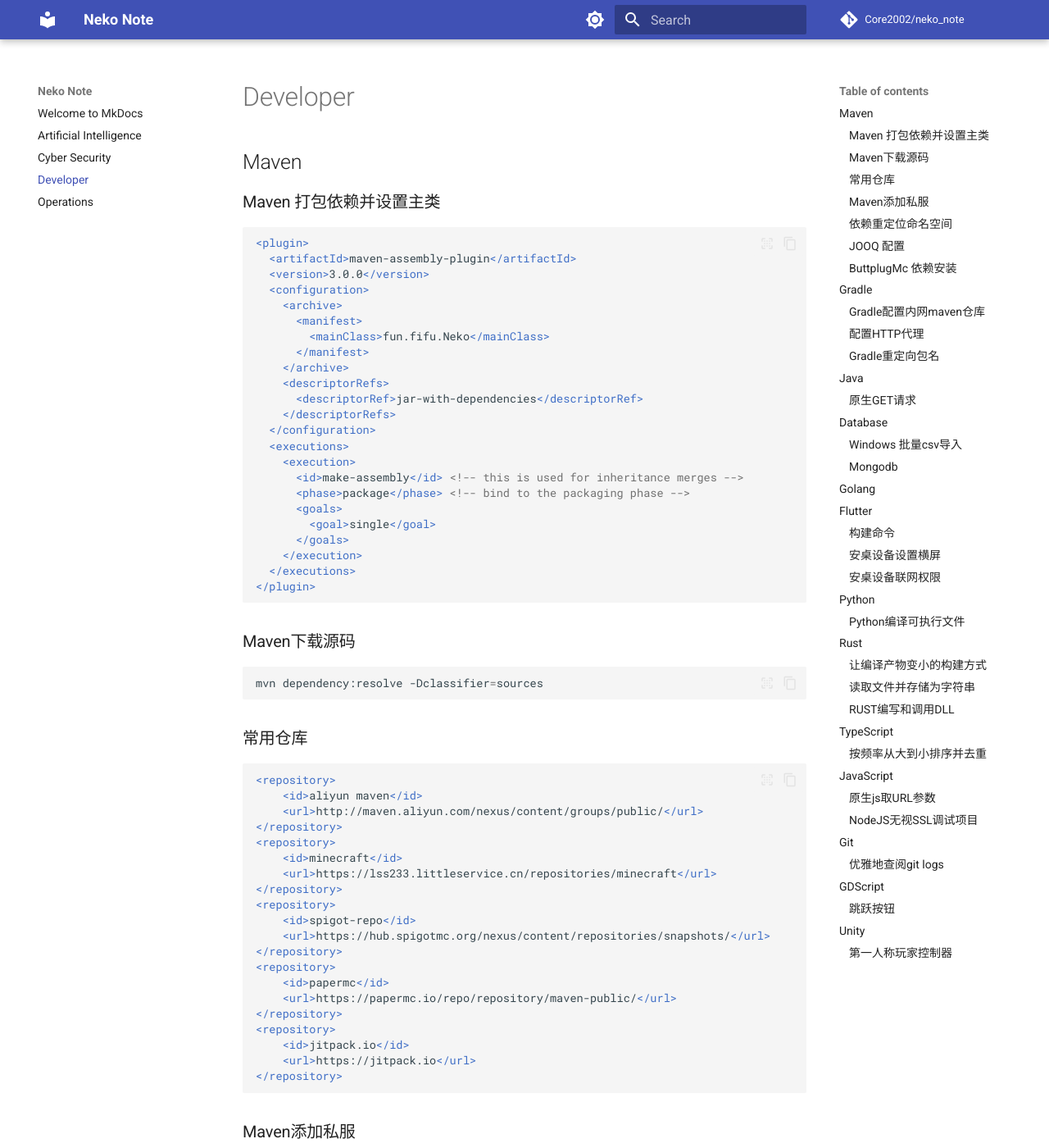
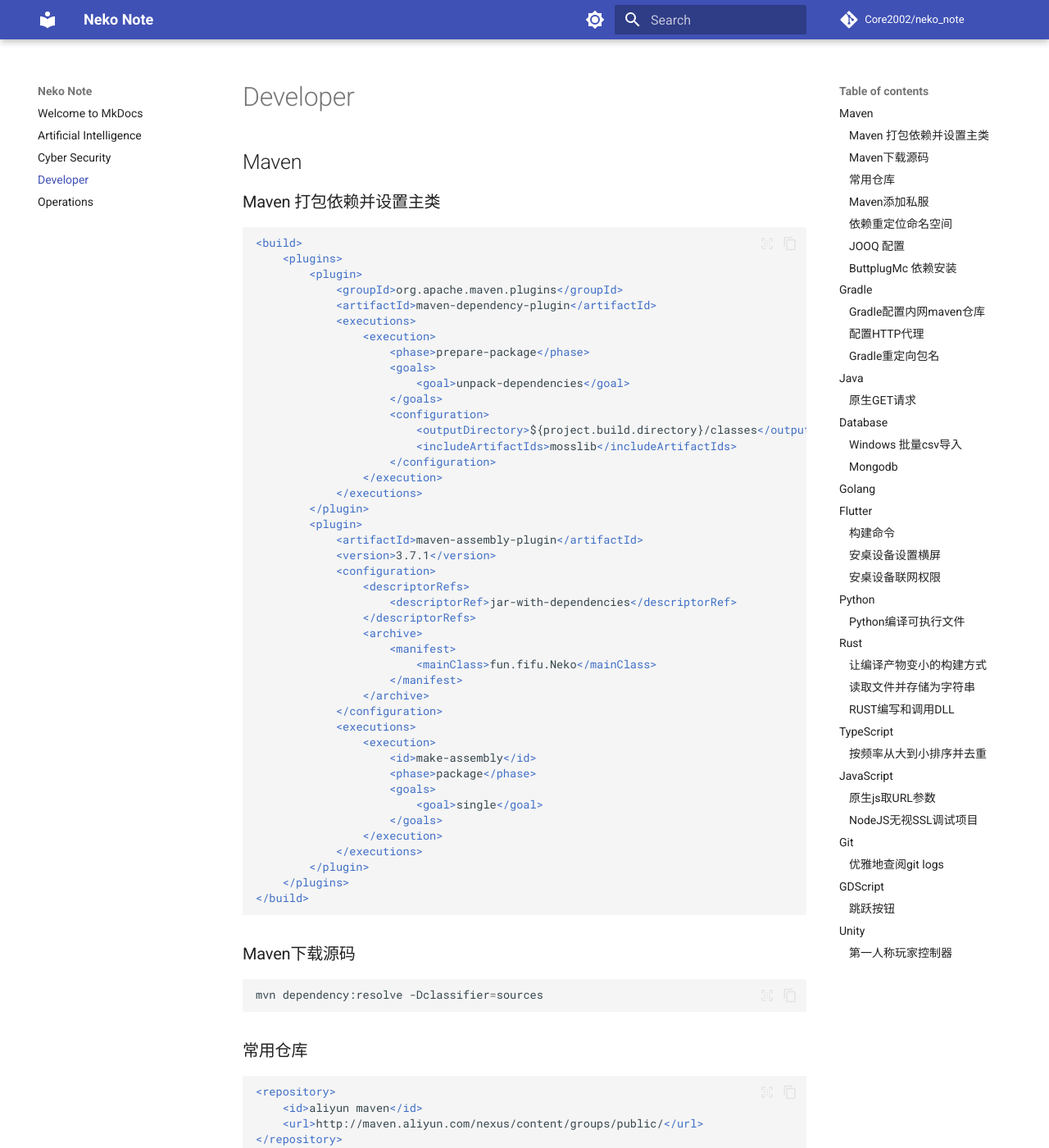
Before and after one commit to Core2002/neko_note, an MkDocs documentation site: the page built from docs/developer.md, in a window 1280 px wide and 1400 px high. Shown: the whole window at 82% size. Built offline with MkDocs 1.6.1 and Material for MkDocs 9.7.7, drawn with Linux system fonts in a browser that asks for light colours; comment, search, counter and statistics services are not loaded.

Commit message:
👷 Chore: Update Maven packaging dependencies and set main class.

````diff
--- a/docs/developer.md
+++ b/docs/developer.md
@@ -5,29 +5,49 @@
 ### Maven 打包依赖并设置主类
 
 ```xml
-<plugin>
-  <artifactId>maven-assembly-plugin</artifactId>
-  <version>3.0.0</version>
-  <configuration>
-    <archive>
-      <manifest>
-        <mainClass>fun.fifu.Neko</mainClass>
-      </manifest>
-    </archive>
-    <descriptorRefs>
-      <descriptorRef>jar-with-dependencies</descriptorRef>
-    </descriptorRefs>
-  </configuration>
-  <executions>
-    <execution>
-      <id>make-assembly</id> <!-- this is used for inheritance merges -->
-      <phase>package</phase> <!-- bind to the packaging phase -->
-      <goals>
-        <goal>single</goal>
-      </goals>
-    </execution>
-  </executions>
-</plugin>
+<build>
+    <plugins>
+        <plugin>
+            <groupId>org.apache.maven.plugins</groupId>
+            <artifactId>maven-dependency-plugin</artifactId>
+            <executions>
+                <execution>
+                    <phase>prepare-package</phase>
+                    <goals>
+                        <goal>unpack-dependencies</goal>
+                    </goals>
+                    <configuration>
+                        <outputDirectory>${project.build.directory}/classes</outputDirectory>
+                        <includeArtifactIds>mosslib</includeArtifactIds>
+                    </configuration>
+                </execution>
+            </executions>
+        </plugin>
+        <plugin>
+            <artifactId>maven-assembly-plugin</artifactId>
+            <version>3.7.1</version>
+            <configuration>
+                <descriptorRefs>
+                    <descriptorRef>jar-with-dependencies</descriptorRef>
+                </descriptorRefs>
+                <archive>
+                    <manifest>
+                        <mainClass>fun.fifu.Neko</mainClass>
+                    </manifest>
+                </archive>
+            </configuration>
+            <executions>
+                <execution>
+                    <id>make-assembly</id>
+                    <phase>package</phase>
+                    <goals>
+                        <goal>single</goal>
+                    </goals>
+                </execution>
+            </executions>
+        </plugin>
+    </plugins>
+</build>
 ```
 
 ### Maven下载源码
````
